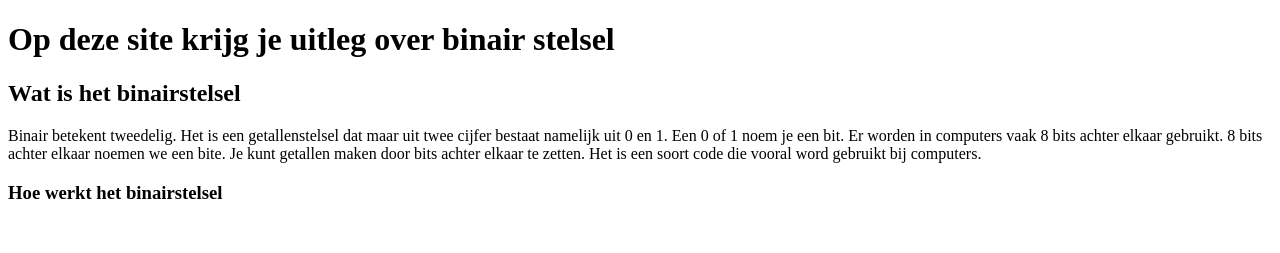
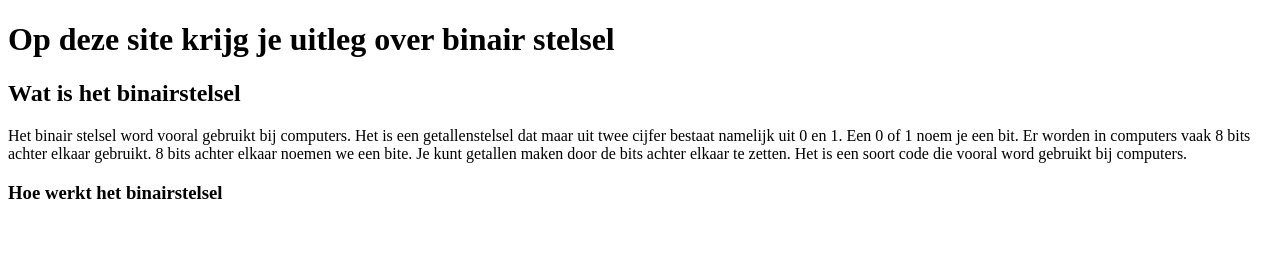
Before and after one commit to polatuin/polatuin.github.io, a plain HTML site: page binairstelsel.html in a window 1280 px wide. Shown: the top 253 px of the page. Drawn offline with Linux system fonts and the light colour scheme.

Commit message:
verandering

```diff
--- a/binairstelsel.html
+++ b/binairstelsel.html
@@ -12,11 +12,12 @@
 
 <h2> Wat is het binairstelsel</h2>
 
-<p> Binair betekent tweedelig. Het is een getallenstelsel dat maar uit twee cijfer bestaat namelijk uit 0 en 1.
+<p> Het binair stelsel word vooral gebruikt bij computers.
+    Het is een getallenstelsel dat maar uit twee cijfer bestaat namelijk uit 0 en 1.
     Een 0 of 1 noem je een bit.
     Er worden in computers vaak 8 bits achter elkaar gebruikt.
     8 bits achter elkaar noemen we een bite.
-    Je kunt getallen maken door bits achter elkaar te zetten.
+    Je kunt getallen maken door de bits achter elkaar te zetten.
     Het is een soort code die vooral word gebruikt bij computers.
 
 
```
